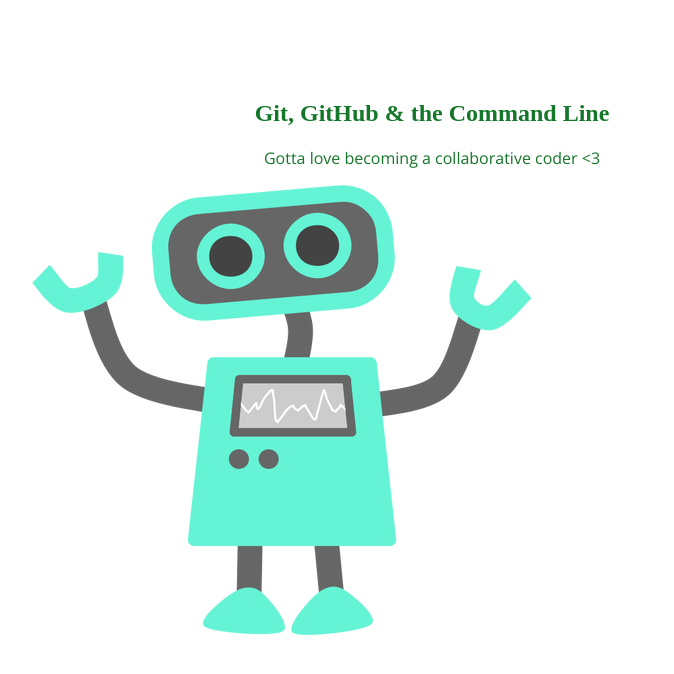
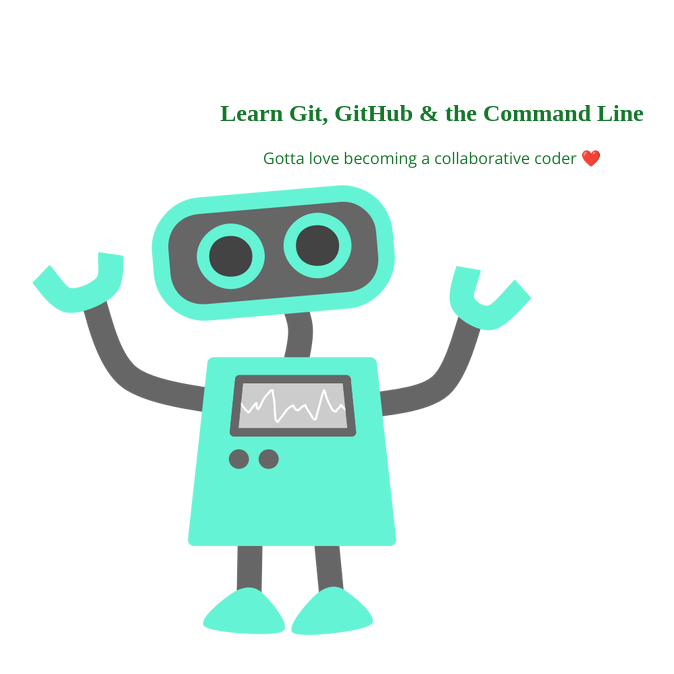
Before and after one commit to amhouel/105-project, a plain HTML site: page index.html in a window 1280 px wide. Shown: the whole page, without its empty margins (208-882 px from the left). Drawn offline with nearby package versions, Linux system fonts and the light colour scheme.

Commit message:
h1 and p tags text modified

```diff
--- a/index.html
+++ b/index.html
@@ -8,8 +8,8 @@
 </head>
 <body>
 	<section>
-		<h1>Git, GitHub & the Command Line</h1>
-		<p>Gotta love becoming a collaborative coder <3</p>
+		<h1>Learn Git, GitHub & the Command Line</h1>
+		<p>Gotta love becoming a collaborative coder ❤️</p>
 		<img src="img/happy-blue-robot.png">
 	</section>
 </body>
```
